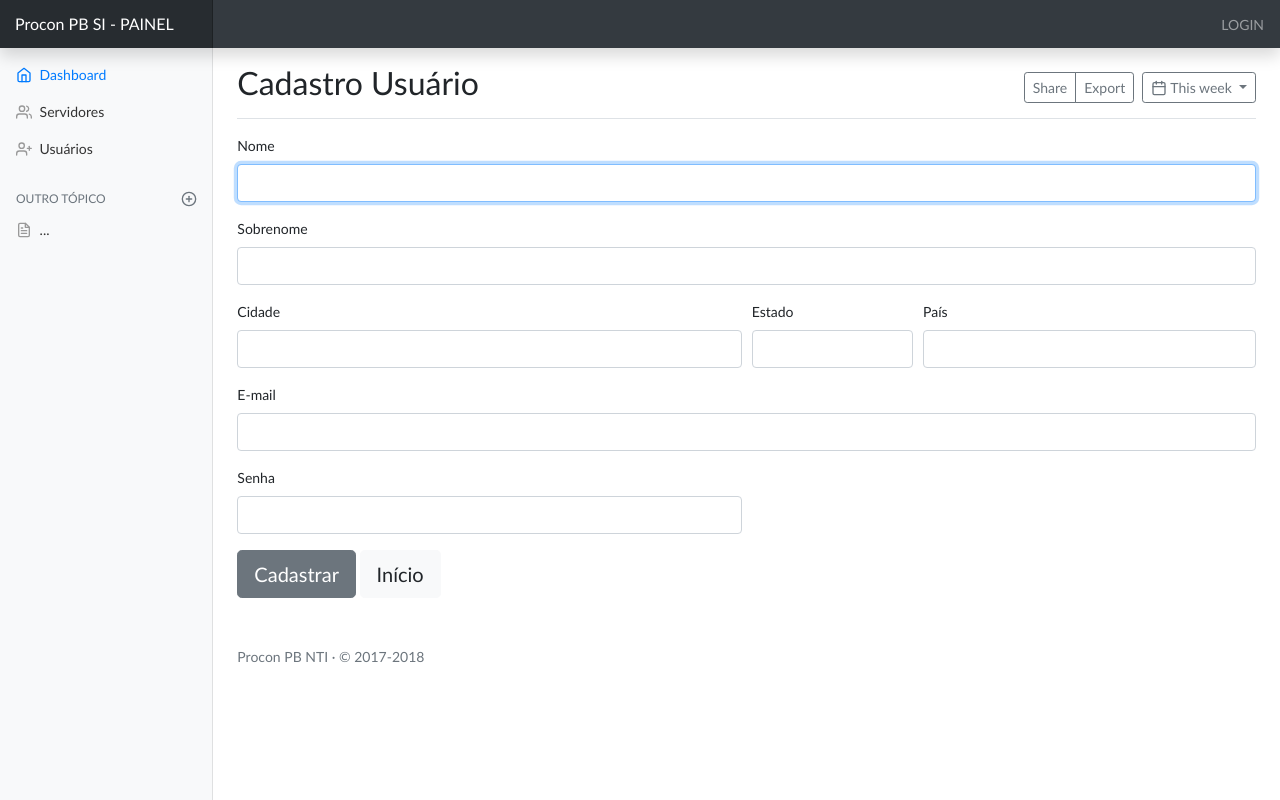
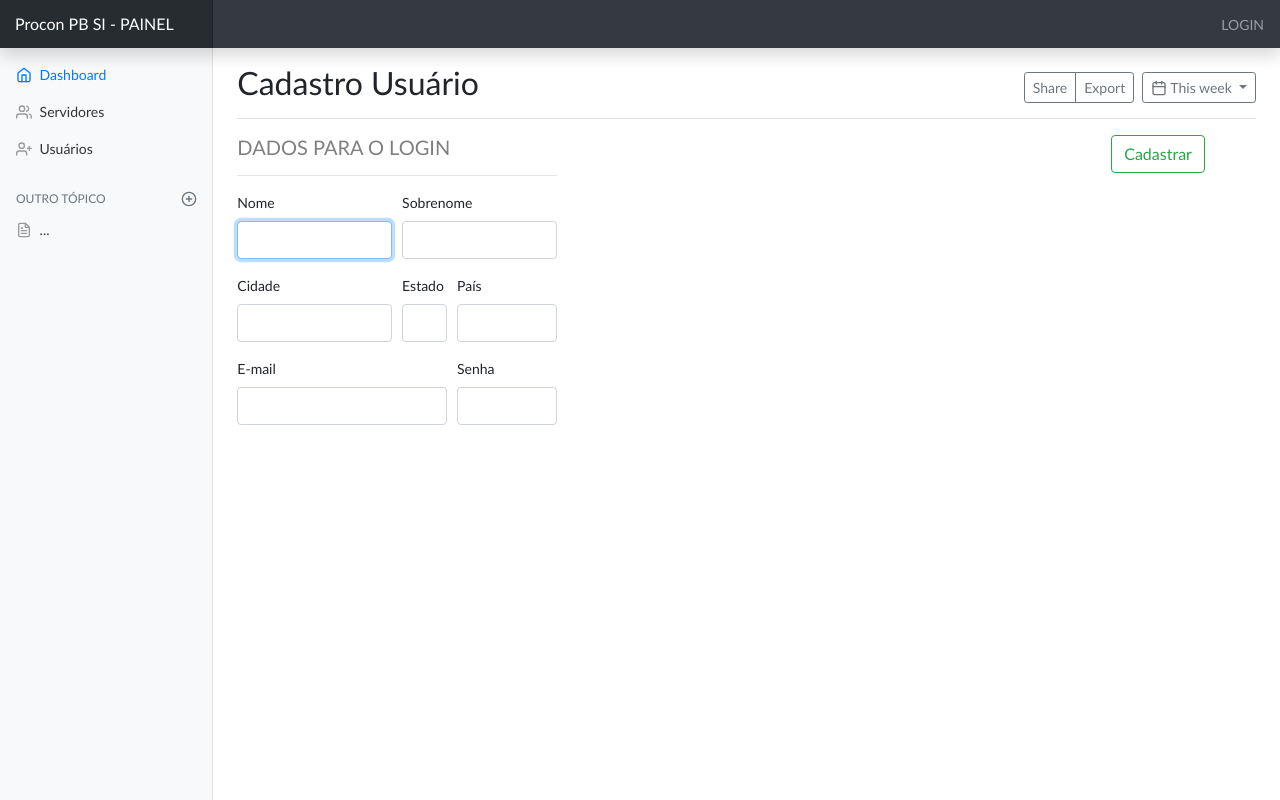
Before and after one commit to emilianocarvalho/cadastrorh, a PHP site: page /cadastro.php in a window 1280 px wide. Run offline with PHP 8.4, Linux system fonts and the light colour scheme.

Commit message:
Incluindo novo estilo de botões

```diff
--- a/cadastro.php
+++ b/cadastro.php
@@ -24,17 +24,22 @@
 
         <form class="" novalidate name="signup" method="post" action="cadastrando.php">
 
+        <div class="row">
 
+          <div class="col-md-4">
+            <b><h5 class="text-black-50">DADOS PARA O LOGIN</h5></b>
+            <hr>
             <div class="form-row">
-          <div class="form-group col-md-12">
+              <div class="form-group col-md-6">
                 <label for="nome">Nome</label>
                 <input type="text" class="form-control" name="nome" required autofocus />
               </div>
-          <div class="form-group col-md-12">
+              <div class="form-group col-md-6">
                 <label for="sobrenome">Sobrenome</label>
                 <input type="text" class="form-control" name="sobrenome" />
               </div>
             </div>
+
             <div class="form-row">
               <div class="form-group col-md-6">
                 <label for="cidade">Cidade</label> <input type="text" class="form-control" name="cidade" />
@@ -47,24 +52,29 @@
                 <label for="pais">País</label> <input type="text" class="form-control" name="pais" />
               </div>
             </div>
+
             <div class="form-row">
-          <div class="form-group col-md-12">
+              <div class="form-group col-md-8">
                 <label for="email">E-mail</label> <input type="text" class="form-control" name="email" />
               </div>
-          <div class="form-group col-md-6">
+              <div class="form-group col-md-4">
                 <label for="senha">Senha</label>
                 <input id="senha" type="password" class="form-control" name="senha" />
               </div>
             </div>
 
-        <input type="submit" class="btn btn-lg btn-secondary " value="Cadastrar" />
+          </div>
 
-        <a class="btn btn-lg btn-light" href="index.php">Início</a>
+          <div class="col-md-6">
 
-        <p class="mt-5 mb-3 text-muted">Procon PB NTI &middot; &copy; 2017-2018</p>
+          </div>
+
+          <div class="col-md-2">
+            <input type="submit" class="btn btn-outline-success" value="Cadastrar" />
+          </div>
+
+        </div>
         </form>
-
-
       </main>
 
     <script src="https://code.jquery.com/jquery-3.3.1.slim.min.js" integrity="sha384-q8i/X+965DzO0rT7abK41JStQIAqVgRVzpbzo5smXKp4YfRvH+8abtTE1Pi6jizo" crossorigin="anonymous"></script>
```
Lines whose indentation alone changed are shown as unchanged.
